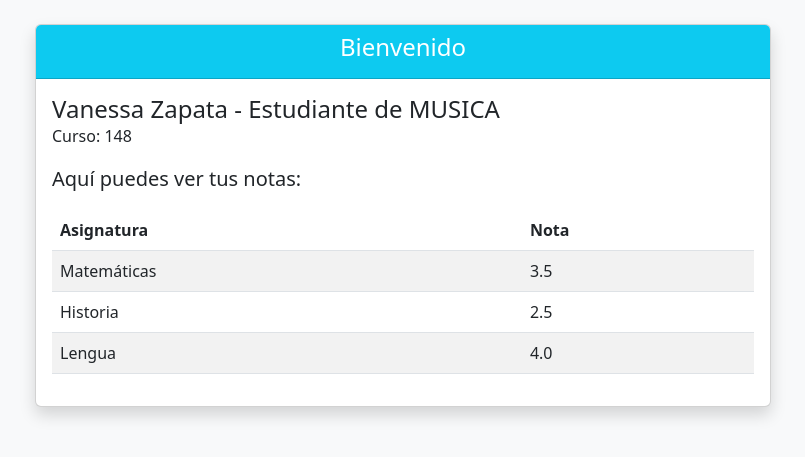
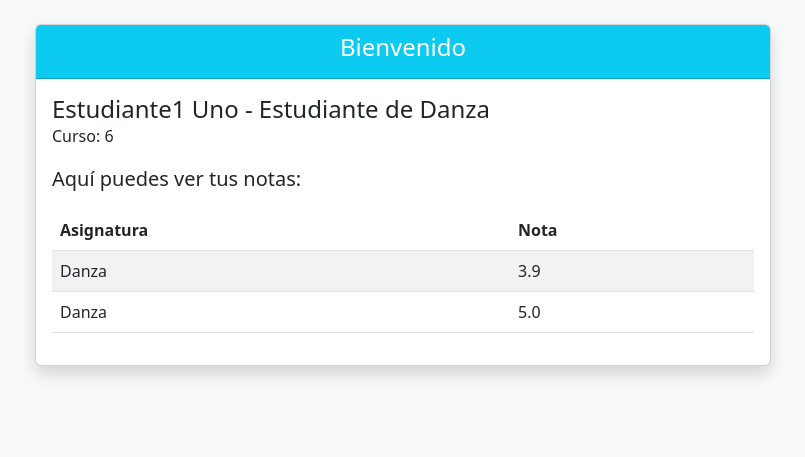
Before and after one commit to VanessaZ48/secretaria_cultura, a Django app: page /notas/estudiante/ in a window 1280 px wide. Shown: the part 56-513 px from the top of the page, without its empty margins (237-1042 px from the left). Run offline with Django 5.2, Linux system fonts and the light colour scheme; a user stored in the database is signed in; data comes from the database, SQL or seed files in the repository; both versions use the stored data as it was after the commit.

Commit message:
Estudiante Notas BD

```diff
--- a/gestion_academica/models.py
+++ b/gestion_academica/models.py
@@ -11,6 +11,7 @@ class ProgramaArtistico(models.Model):
         return self.nombre
 
 class Estudiante(models.Model):
+    usuario = models.OneToOneField(User, on_delete=models.CASCADE, null=True, blank=True)
     nombre = models.CharField(max_length=100)
     apellido = models.CharField(max_length=100, blank=True, null=True)
     correo = models.EmailField(unique=True)
--- a/usuarios/templates/usuarios/estudiante.html
+++ b/usuarios/templates/usuarios/estudiante.html
@@ -10,8 +10,8 @@
         <h4>Bienvenido</h4>
       </div>
       <div class="card-body">
-        <h4 class="m-0"> Vanessa Zapata - Estudiante de MUSICA </h4>
-        <p class="Title">Curso: 148</p>
+        <h4 class="m-0">{{ estudiante.nombre }} {{ estudiante.apellido }} - Estudiante de {{ programa.nombre }}</h4>
+        <p class="Title">Curso: {{ programa.id }}</p>
         <p class="lead">Aquí puedes ver tus notas:</p>
         <table class="table table-striped">
           <thead>
@@ -26,6 +26,10 @@
               <td>{{ nota.asignatura }}</td>
               <td>{{ nota.nota }}</td>
             </tr>
+            {% empty %}
+            <tr>
+              <td colspan="2">No tienes notas registradas.</td>
+            </tr>
             {% endfor %}
           </tbody>
         </table>
--- a/usuarios/views.py
+++ b/usuarios/views.py
@@ -78,14 +78,33 @@ def vista_notas_docente(request):
     return render(request, 'usuarios/docente.html')
 
 
+from django.shortcuts import render, get_object_or_404
+from django.contrib.auth.decorators import login_required
+
 @login_required
 def vista_notas_estudiante(request):
-    notas = [
-        {'asignatura': 'Matemáticas', 'nota': 3.5},
-        {'asignatura': 'Historia', 'nota': 2.5},
-        {'asignatura': 'Lengua', 'nota': 4.0},
-    ]
-    return render(request, 'usuarios/estudiante.html', {'notas': notas})
+    # Obtener el estudiante asociado al usuario logueado
+    estudiante = get_object_or_404(Estudiante, usuario=request.user)
+
+    # Obtener las calificaciones del estudiante (puedes mostrar todas o filtrar por periodo, etc.)
+    calificaciones = estudiante.calificaciones.all()
+
+    # Construir la lista de notas para pasar al template
+    notas = []
+    for cal in calificaciones:
+        notas.append({
+            'asignatura': estudiante.programa.nombre,
+            'nota': cal.nota,
+            'periodo': cal.periodo,
+        })
+
+    # Pasar también el estudiante y programa para mostrar nombre y curso en el template
+    contexto = {
+        'notas': notas,
+        'estudiante': estudiante,
+        'programa': estudiante.programa,
+    }
+    return render(request, 'usuarios/estudiante.html', contexto)
 
 
 # ======================
```
Also changed, not shown: db.sqlite3, gestion_academica/migrations/0010_estudiante_usuario.py (added).
